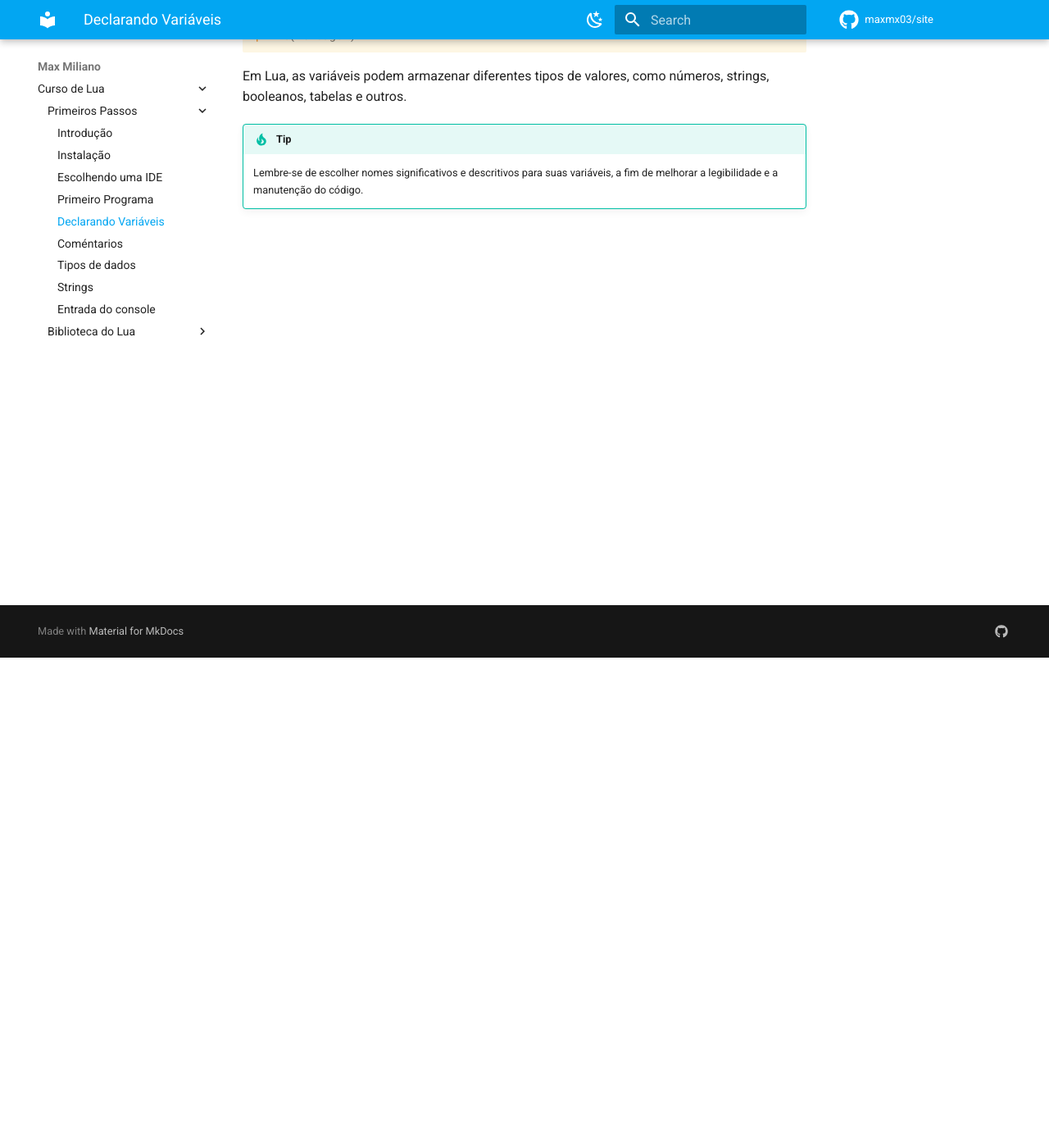
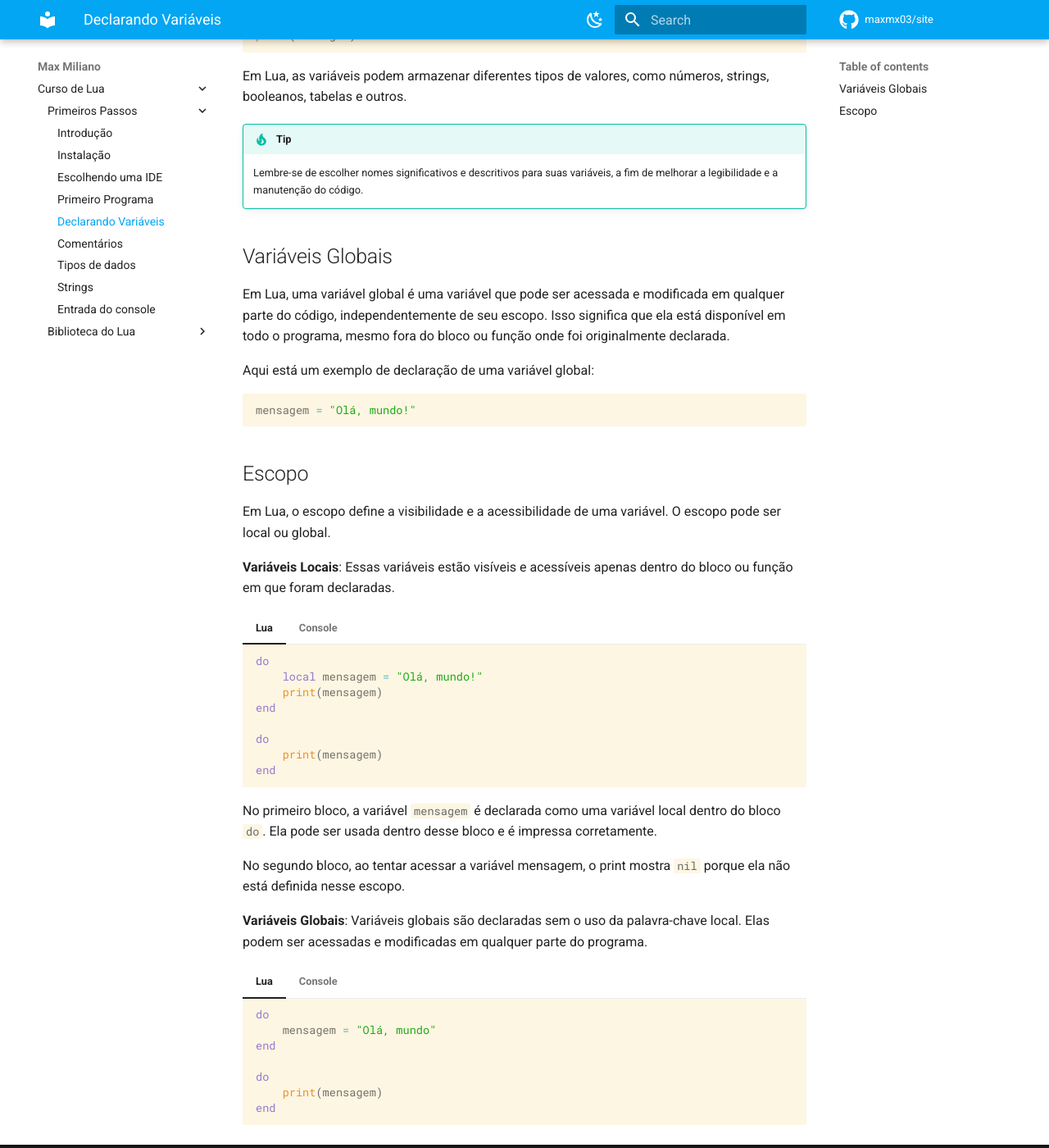
Before and after one commit to maxmx03/site, an MkDocs documentation site: the page built from docs/Lua Guide/Getting Started/variables.md, in a window 1280 px wide and 1400 px high, scrolled down 598 px. Shown: the whole window at 82% size. Built offline with MkDocs 1.6.1 and Material for MkDocs 9.7.7, drawn with Linux system fonts in a browser that asks for light colours; comment, search, counter and statistics services are not loaded; some of the changed text lies outside the part shown.

Commit message:
update: lua/variáveis

````diff
--- a/docs/Lua Guide/Getting Started/variables.md
+++ b/docs/Lua Guide/Getting Started/variables.md
@@ -38,3 +39,73 @@ números, strings, booleanos, tabelas e outros.
 
     Lembre-se de escolher nomes significativos e descritivos para suas
     variáveis, a fim de melhorar a legibilidade e a manutenção do código.
+
+## Variáveis Globais
+
+Em Lua, uma variável global é uma variável que pode ser acessada e modificada
+em qualquer parte do código, independentemente de seu escopo.
+Isso significa que ela está disponível em todo o programa, mesmo fora do bloco
+ou função onde foi originalmente declarada.
+
+Aqui está um exemplo de declaração de uma variável global:
+
+```lua
+mensagem = "Olá, mundo!"
+```
+
+## Escopo
+
+Em Lua, o escopo define a visibilidade e a acessibilidade de uma variável.
+O escopo pode ser local ou global.
+
+**Variáveis Locais**: Essas variáveis estão visíveis e acessíveis apenas dentro
+do bloco ou função em que foram declaradas.
+
+=== "Lua"
+
+    ```lua
+    do
+        local mensagem = "Olá, mundo!"
+        print(mensagem)
+    end
+
+    do
+        print(mensagem)
+    end
+    ```
+
+=== "Console"
+
+    ```bash
+    Olá, mundo!
+    nil
+    ```
+
+No primeiro bloco, a variável `mensagem` é declarada como uma variável local
+dentro do bloco `do`. Ela pode ser usada dentro desse bloco e é impressa
+corretamente.
+
+No segundo bloco, ao tentar acessar a variável mensagem,
+o print mostra `nil` porque ela não está definida nesse escopo.
+
+**Variáveis Globais**: Variáveis globais são declaradas sem o uso da
+palavra-chave local. Elas podem ser acessadas e modificadas em qualquer
+parte do programa.
+
+=== "Lua"
+
+    ```lua
+    do
+        mensagem = "Olá, mundo"
+    end
+
+    do
+        print(mensagem)
+    end
+    ```
+
+=== "Console"
+
+    ```bash
+    Olá, mundo
+    ```
--- a/mkdocs.yml
+++ b/mkdocs.yml
@@ -10,7 +10,7 @@ nav:
         Escolhendo uma IDE: Lua Guide/Getting Started/ide.md
         Primeiro Programa: Lua Guide/Getting Started/first-program.md
         Declarando Variáveis: Lua Guide/Getting Started/variables.md
-        Coméntarios: Lua Guide/Getting Started/comments.md
+        Comentários: Lua Guide/Getting Started/comments.md
         Tipos de dados: Lua Guide/Getting Started/types.md
         Strings: Lua Guide/Getting Started/strings.md
         Entrada do console: Lua Guide/Getting Started/console.md
````
Also changed, not shown: other parts of docs/Lua Guide/Getting Started/variables.md (+3 -2 lines), 1 other file.
